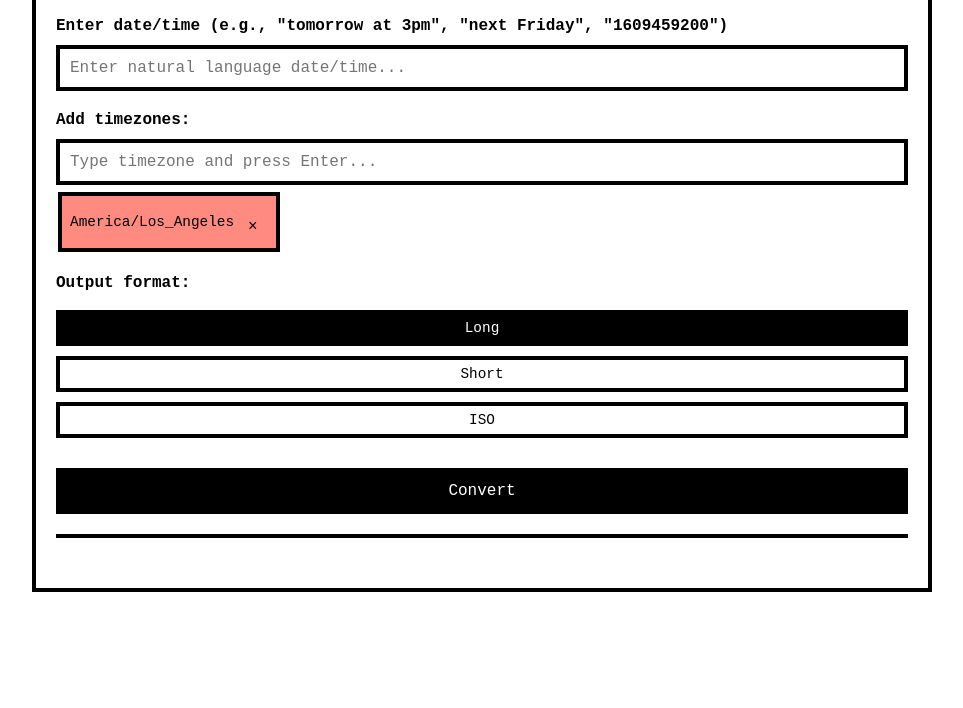
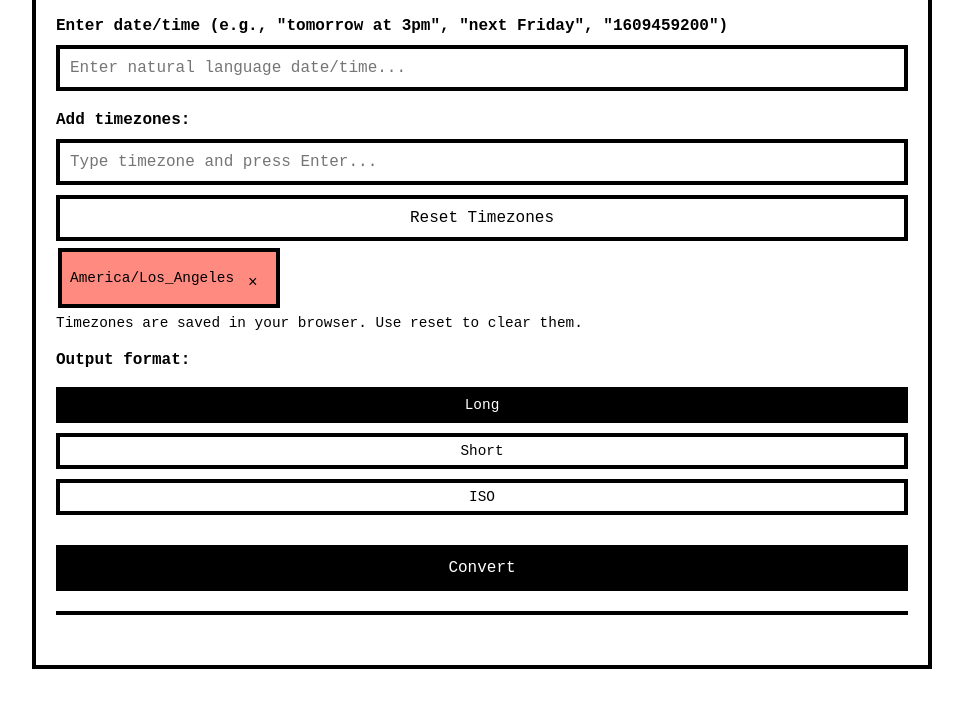
Before and after one commit to bedecarroll/dt, a website with bundled scripts: page index.html in a window 1280 px wide. Shown: the part 166-874 px from the top of the page, without its empty margins (158-1121 px from the left). Before the commit the page ends 818 px from the top, so only its background shows below. Built offline with nearby package versions, Linux system fonts and the light colour scheme.

Commit message:
Add timezone reset feature

```diff
--- a/index.html
+++ b/index.html
@@ -22,7 +22,9 @@
             <div class="timezone-section">
                 <label for="timezone-input">Add timezones:</label>
                 <input type="text" id="timezone-input" placeholder="Type timezone and press Enter...">
+                <button id="reset-timezones-btn" class="reset-btn">Reset Timezones</button>
                 <div id="timezone-list" class="timezone-list"></div>
+                <p class="tz-note">Timezones are saved in your browser. Use reset to clear them.</p>
             </div>
             <!-- Format selection -->
             <div class="format-section">
--- a/src/main.ts
+++ b/src/main.ts
@@ -40,6 +40,7 @@ class App {
   private datetimeInput: HTMLInputElement;
   private timezoneInput: HTMLInputElement;
   private convertBtn: HTMLButtonElement;
+  private resetBtn: HTMLButtonElement;
   private resultsDiv: HTMLDivElement;
   private timezoneAutocomplete!: AutocompleteInput;
   private timezones: string[] = [];
@@ -50,6 +51,7 @@ class App {
     this.datetimeInput = document.getElementById('datetime-input') as HTMLInputElement;
     this.timezoneInput = document.getElementById('timezone-input') as HTMLInputElement;
     this.convertBtn = document.getElementById('convert-btn') as HTMLButtonElement;
+    this.resetBtn = document.getElementById('reset-timezones-btn') as HTMLButtonElement;
     this.resultsDiv = document.getElementById('results') as HTMLDivElement;
 
     this.setupTimezoneAutocomplete();
@@ -88,6 +90,7 @@ class App {
         this.addTimezone();
       }
     });
+    this.resetBtn.addEventListener('click', () => this.resetTimezones());
   }
 
   /** Load saved timezones or default */
@@ -150,6 +153,14 @@ class App {
       this.renderTimezoneList();
     }
     this.timezoneInput.value = '';
+  }
+
+  /** Reset stored timezones to default */
+  private resetTimezones(): void {
+    localStorage.removeItem('timezones');
+    this.timezones = [];
+    this.loadTimezones();
+    this.renderTimezoneList();
   }
 
   private handleConvert(): void {
--- a/styles.css
+++ b/styles.css
@@ -56,6 +56,17 @@ button {
 button:hover {
   background: #000;
   color: #fff;
+}
+.reset-btn {
+  margin-top: 10px;
+  border: 4px solid #000;
+  background: transparent;
+  color: #000;
+  font-family: inherit;
+}
+.tz-note {
+  margin-top: 5px;
+  font-size: 0.9rem;
 }
 .results-section {
   margin-top: 20px;
```
Also changed, not shown: README.md, dist/main.js, 1 other file.
